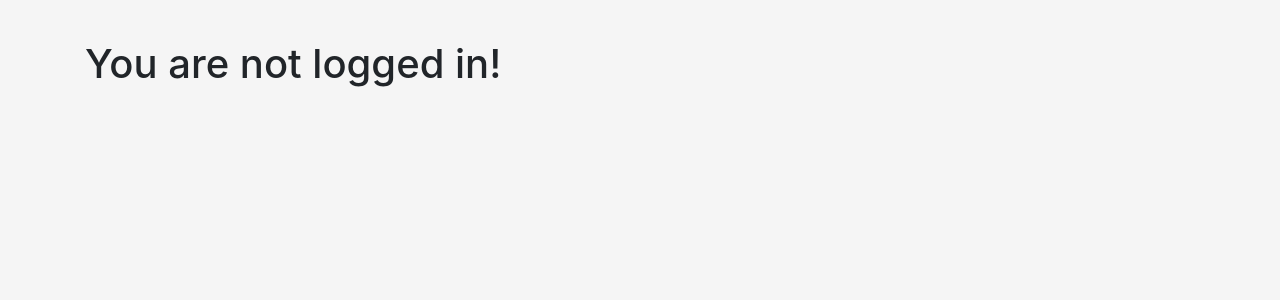
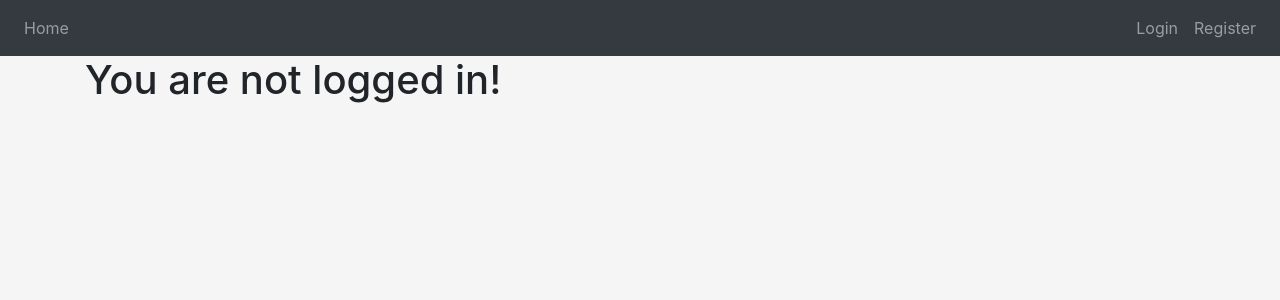
Before and after one commit to vivekv96/auth-react, a React (Create React App) app: page / in a window 1280 px wide. Shown: the top 300 px of the page. Built offline with nearby package versions, Linux system fonts and the light colour scheme.

Commit message:
:sparkles: added bootstrap navbar component

```diff
--- a/src/App.js
+++ b/src/App.js
@@ -2,12 +2,14 @@ import { BrowserRouter, Route } from 'react-router-dom';
 import './App.css';
 import Login from "./pages/Login";
 import Home from "./pages/Home";
-import Register from './pages/Register';
+import Register from "./pages/Register";
+import Nav from "./components/Nav";
 
 function App() {
   return (
     <div className="App">
       <BrowserRouter>
+        <Nav />
         <Route path="/" exact component={Home} />
         <Route path="/login" component={Login} />
         <Route path="/register" component={Register} />
--- /dev/null
+++ b/src/components/Nav.js
@@ -0,0 +1,24 @@
+import React from 'react'
+import { Link } from 'react-router-dom';
+
+const Nav = () => {
+    return (
+        <nav className="navbar navbar-expand-md navbar-dark bg-dark">
+            <ul className="navbar-nav mr-auto">
+                <li className="nav-item">
+                    <Link to="/" className="nav-link">Home</Link>
+                </li>
+            </ul>
+            <ul className="navbar-nav my-2 my-lg-0">
+                <li className="nav-item">
+                    <Link to="/login" className="nav-link">Login</Link>
+                </li>
+                <li className="nav-item">
+                    <Link to="/register" className="nav-link">Register</Link>
+                </li>
+            </ul>
+        </nav>
+    )
+}
+
+export default Nav;
--- a/src/index.css
+++ b/src/index.css
@@ -1,4 +1,5 @@
 .App, #root {
   width: 100%;
   height: 100%;
+  position: absolute;
 }
```
